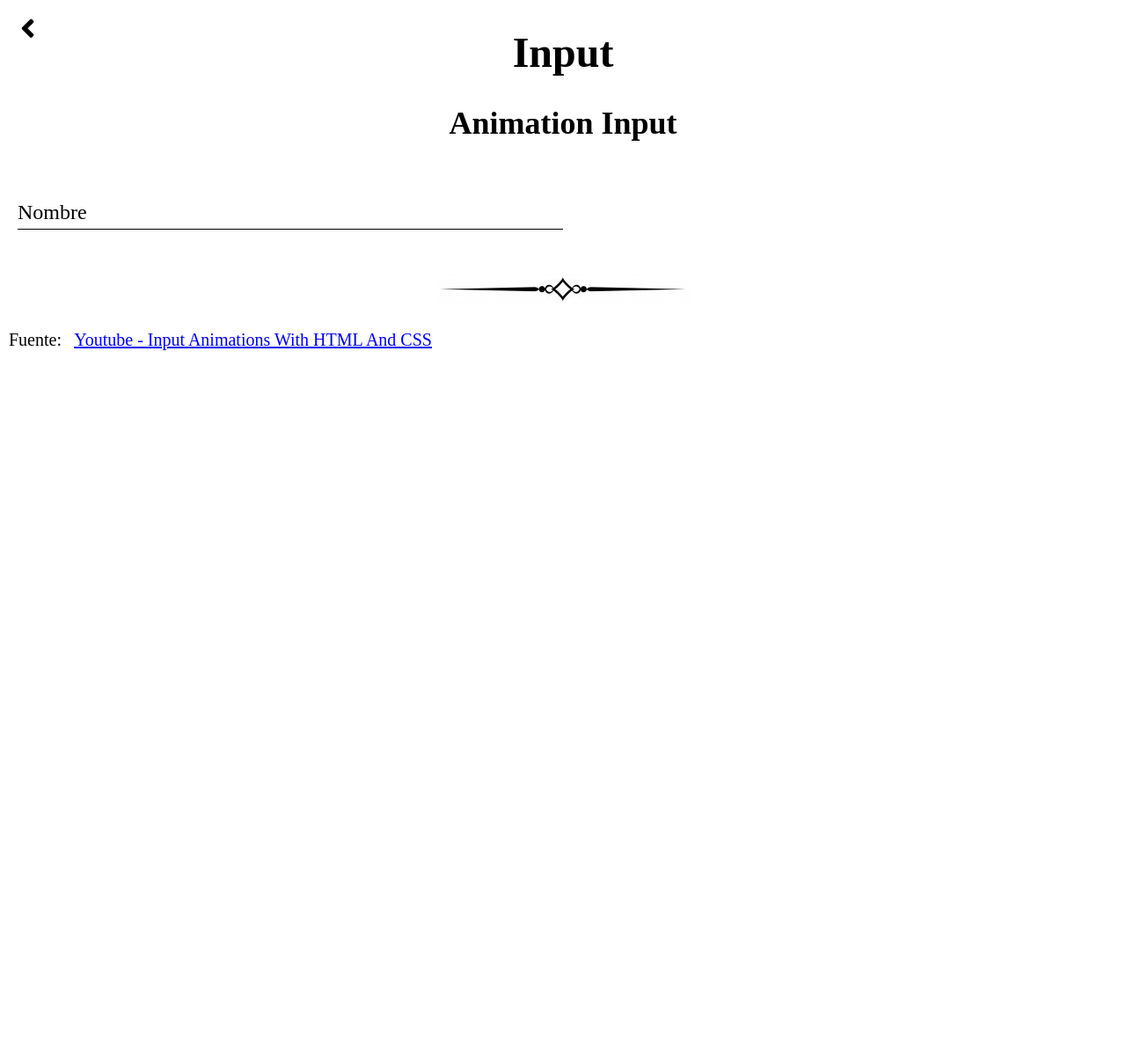
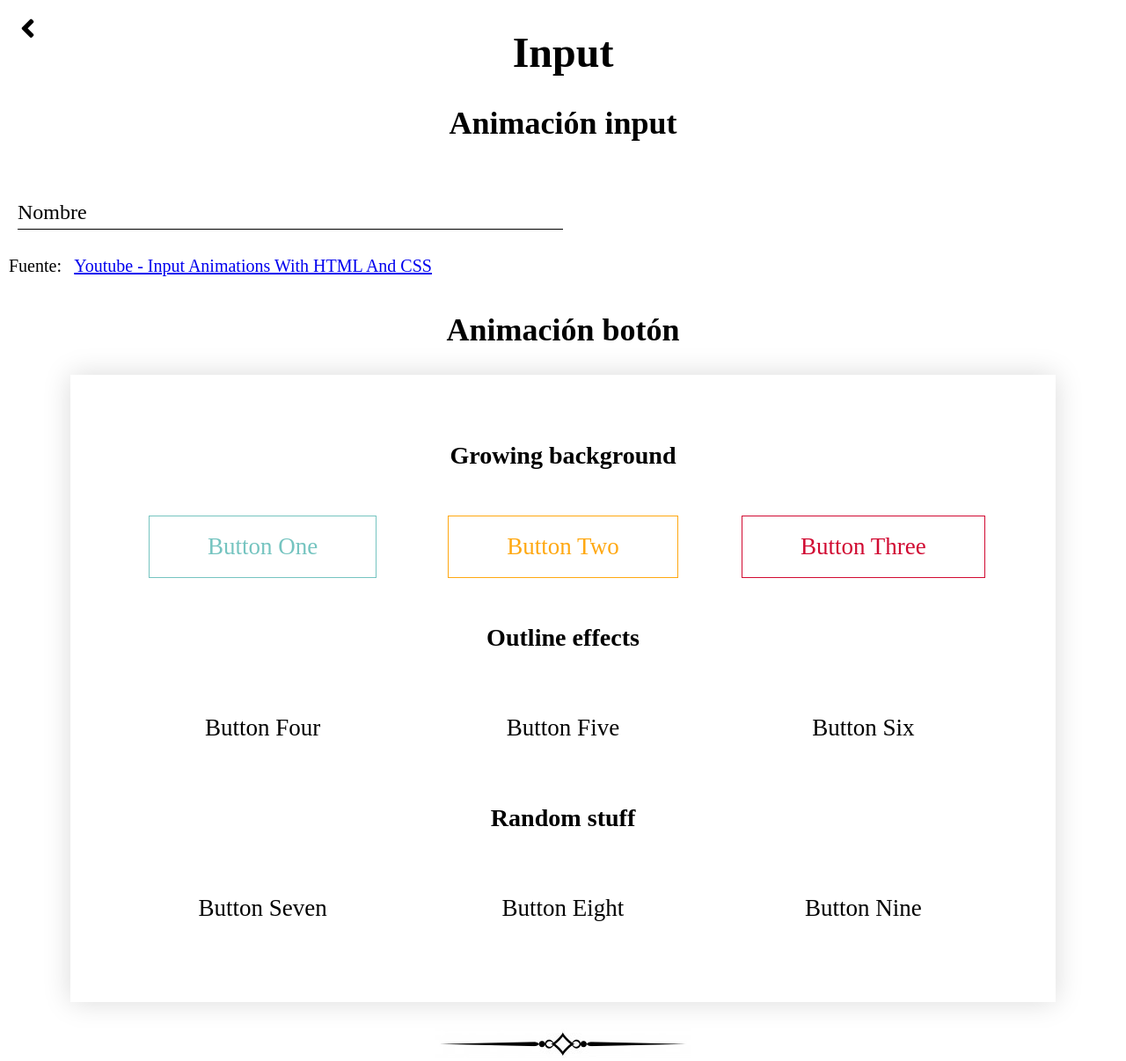
Before and after one commit to xosirisyxapis/html-css-js, a plain HTML site: page input/input.html in a window 1280 px wide. Shown: the whole page at 88% size. Before the commit the page ends 800 px from the top, so only its background shows below. Drawn offline with Linux system fonts and the light colour scheme; a web font is replaced by a local one.

Commit message:
Agrega animación de botones

```diff
--- a/input/input-style.css
+++ b/input/input-style.css
@@ -1,10 +1,5 @@
-/*body {
-	margin: 0;
-	font-family: Gafata;
-	text-align: center;
-	height: 60vh;
-}*/
-.content {
+/* Animación input */
+.content-1 {
 	text-align: left;
 	padding: 20px;
 }
@@ -32,7 +27,6 @@
 	pointer-events: none;
 	border-bottom: 1px solid black;
 }
-
 .form label::after {
 	content: "";
 	position: absolute;
@@ -44,21 +38,116 @@
 	transform: translateX(-100%);
 	transition: transform 0.3s ease;
 }
-
 .content-name {
 	position: absolute;
 	bottom: 5px;
 	left: 0px;
 	transition: all 0.3s ease;
 }
-
 .form input:focus + .label-name .content-name,
 .form input:valid + .label-name .content-name {
 	transform: translateY(-150%);
 	font-size: 14px;
 	color: #5fa8d3;
 }
-
 .form input:focus + .label-name::after, .form input:valid + .label-name::after {
 	transform: translateX(0%);
 }
+
+/* Animación botón */
+.content-2 {
+	width: 80%;
+	margin: auto;
+	display: flex;
+	flex-flow: row wrap;
+	max-width: 1200px;
+	box-shadow: 0 0 30px 0 rgba(0,0,0,.15);
+	padding: 48px;
+}
+.content-2 *, .content-2 ::before, .content-2 ::after {
+	box-sizing: border-box;
+	transition: all ease-in-out 250ms;
+}
+.content-2 h3 {
+	flex: 1 100%;
+}
+.col {
+	flex: 1 30%;
+	margin: 24px 0;
+}
+.button {
+	display: inline-block;
+	font-size: 27px;
+	padding: 19px 66px;
+	position: relative;
+	z-index: 1;
+}
+.button-one {
+	border: solid 1px var(--teal);
+	color: var(--teal);
+}
+.button-one::after {
+	content: '';
+	display: block;
+	position: absolute;
+	top: 0;
+	bottom: 0;
+	left: 0;
+	right: 100%;
+	background: var(--teal);
+	z-index: -1;
+}
+.button-one:hover {
+	color: #FFF;
+}
+.button-one:hover::after {
+	right: 0%;
+}
+.button-two {
+	color: var(--orange);
+	border: 1px solid var(--orange);
+}
+.button-two::before {
+    content: '';
+    display: block;
+    position: absolute;
+    top: 0;
+    bottom: 0;
+    background: var(--orange);
+    z-index: -1;
+}
+.button-two::before {
+    left: 51%;
+    right: 50%;
+}
+.button-two:hover {
+    color: var(--white);
+}
+.button-two:hover::before {
+    left: 0;
+    right: 0;
+}
+.button-three {
+  	border: 1px solid var(--red);
+  	color: var(--red);
+  	transition: color ease-in-out 150ms;
+}
+.button-three::after {
+    content: '';
+    background: var(--red);
+    position: absolute;
+    z-index: -1;
+    top: 50%;
+    bottom: 50%;
+    left: 50%;
+    right: 50%;
+}
+.button-three:hover {
+    color: var(--white);
+}
+.button-three:hover::after {
+    top: 0%;
+    bottom: 0%;
+    left: 0%;
+    right: 0%;
+}
--- a/input/input.html
+++ b/input/input.html
@@ -16,8 +16,9 @@
 	<a href="../" title="Atrás"><div class="btn-back"><i class="fa fa-angle-left"></i></div></a>
 	<div class="btn-top" id="topBtn" onclick="topFunction()"><i class="fas fa-angle-up"></i></div>
 	<h1>Input</h1>
-	<h2>Animation Input</h2>
-	<div class="content">
+
+	<h2>Animación input</h2>
+	<div class="content-1">
 		<div class="form">
 			<input type="text" name="name" required autocomplete="off" />
 			<label for="name" class="label-name">
@@ -25,12 +26,49 @@
 			</label>
 		</div>
 	</div>
-	<div class="separator"></div>
 	<div class="source">
 		<a href="https://www.youtube.com/watch?v=IxRJ8vplzAo" target="_blank">
 			Youtube - Input Animations With HTML And CSS
 		</a>
 	</div>
+
+	<h2>Animación botón</h2>
+	<div class="content-2">
+		<h3>Growing background</h3>
+		<div class="col">
+			<a class="button button-one">Button One</a>
+		</div>
+		<div class="col">
+			<a class="button button-two">Button Two</a>
+		</div>
+		<div class="col">
+			<a class="button button-three">Button Three</a>
+		</div>
+
+		<h3>Outline effects</h3>
+		<div class="col">
+			<a class="button button-four">Button Four</a>
+		</div>
+		<div class="col">
+			<a class="button button-five">Button Five</a>
+		</div>
+		<div class="col">
+			<a class="button button-six">Button Six</a>
+		</div>
+
+		<h3>Random stuff</h3>
+		<div class="col">
+			<a class="button button-seven">Button Seven</a>
+		</div>
+		<div class="col">
+			<a class="button button-eight">Button Eight</a>
+		</div>
+		<div class="col">
+			<a class="button button-nine">Button Nine</a>
+		</div>
+	</div>
+
+	<div class="separator"></div>
 	<script type="text/javascript" src="../script.js"></script>
 </body>
 </html>
--- a/style.css
+++ b/style.css
@@ -1,5 +1,15 @@
 html {
 	--main-color: black;
+	--white: #FFF;
+	--teal: rgb(117, 196, 192);
+	--orange: rgb(255, 168, 17);
+	--red: rgb(209, 10, 50);
+	--purple: rgb(156, 17, 255);
+	--yellow: rgb(232, 180, 9);
+	--pink: rgb(241, 36, 244);
+	--blue: rgb(36, 99, 244);
+	--green: rgb(36, 244, 116);
+	--brightteal: rgb(66, 244, 176);
 }
 body {
 	margin: 0;
```
